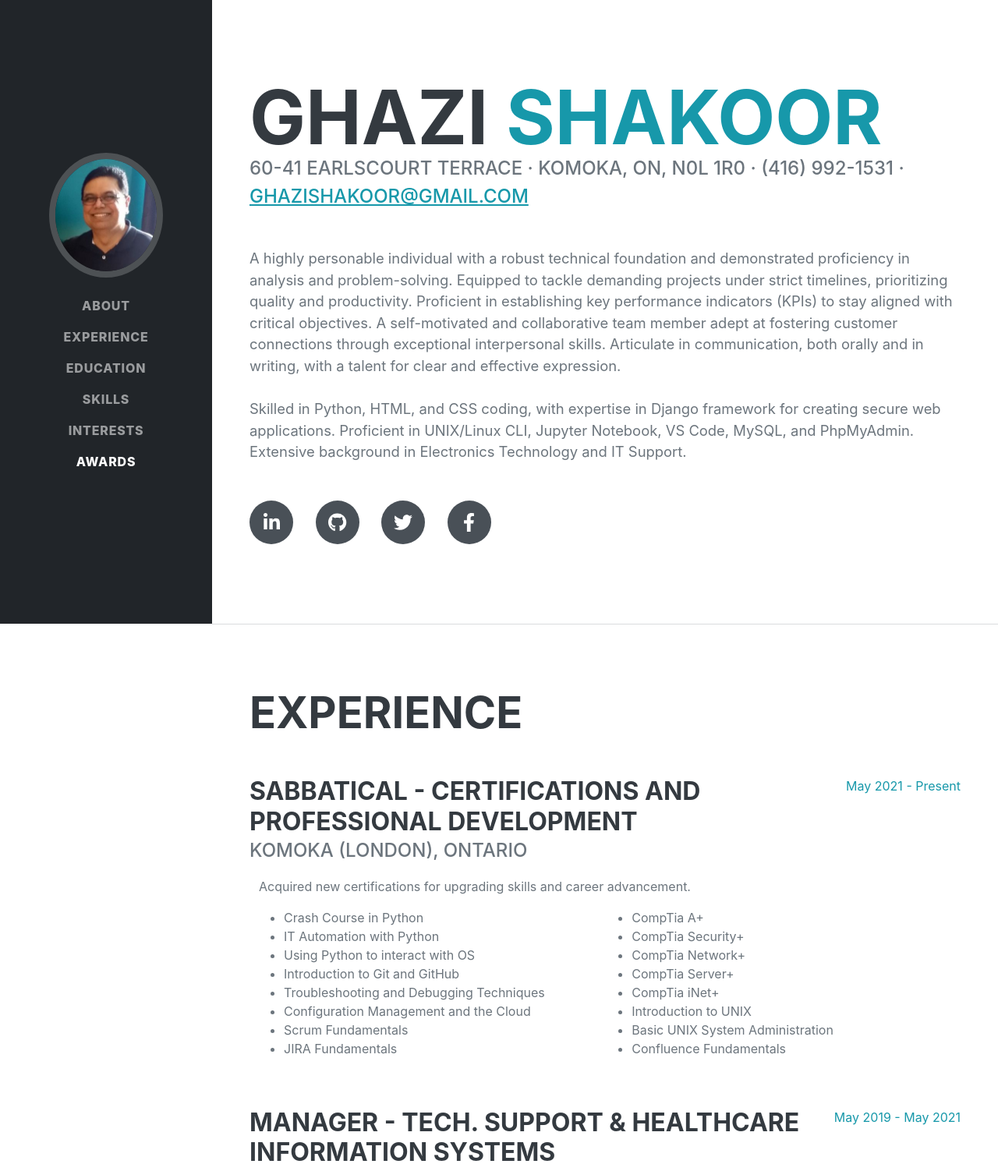
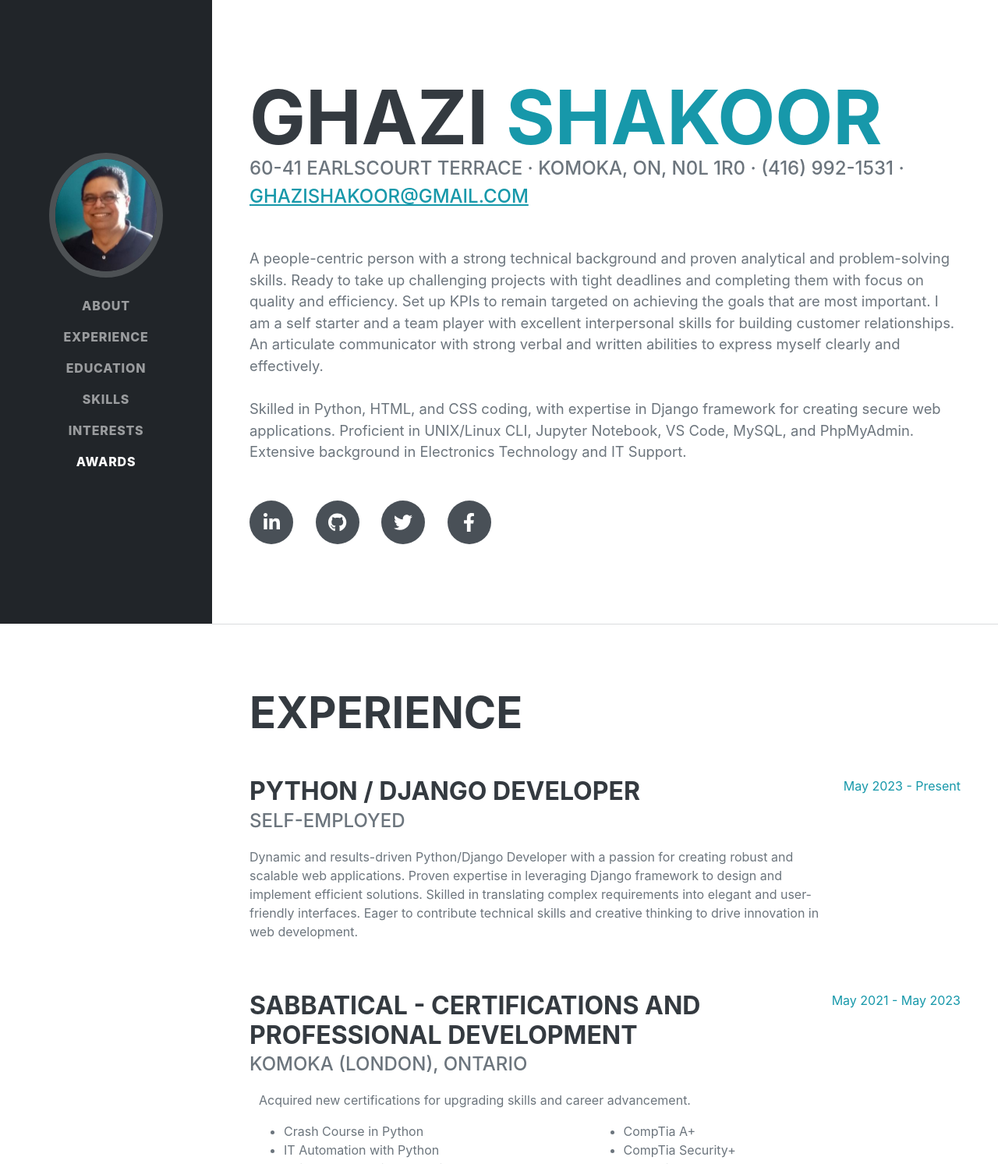
Before and after one commit to ghazishakoor/resume, a plain HTML site: page index.html in a window 1280 px wide. Shown: the top 1493 px of the page at 78% size. Drawn offline with nearby package versions, Linux system fonts and the light colour scheme; a web font is replaced by a local one.

Commit message:
Update index.html add django developer experience

```diff
--- a/index.html
+++ b/index.html
@@ -47,8 +47,7 @@
                         60-41 Earlscourt Terrace · Komoka, ON,  N0L 1R0 · (416) 992-1531 ·
                         <a href="mailto:ghazishakoor@gmail.com">ghazishakoor@gmail.com</a>
                     </div>
-                    <p class="lead mb-5">A highly personable individual with a robust technical foundation and demonstrated proficiency in analysis and problem-solving. Equipped to tackle demanding projects under strict timelines, prioritizing quality and productivity. Proficient in establishing key performance indicators (KPIs) to stay aligned with critical objectives. A self-motivated and collaborative team member adept at fostering customer connections through exceptional interpersonal skills. Articulate in communication, both orally and in writing, with a talent for clear and effective expression.<br /><br />
-                        Skilled in Python, HTML, and CSS coding, with expertise in Django framework for creating secure web applications. Proficient in UNIX/Linux CLI, Jupyter Notebook, VS Code, MySQL, and PhpMyAdmin. Extensive background in Electronics Technology and IT Support.</p>
+                    <p class="lead mb-5">A people-centric person with a strong technical background and proven analytical and problem-solving skills. Ready to take up challenging projects with tight deadlines and completing them with focus on quality and efficiency. Set up KPIs to remain targeted on achieving the goals that are most important. I am a self starter and a team player with excellent interpersonal skills for building customer relationships. An articulate communicator with strong verbal and written abilities to express myself clearly and effectively.<br /><br />Skilled in Python, HTML, and CSS coding, with expertise in Django framework for creating secure web applications. Proficient in UNIX/Linux CLI, Jupyter Notebook, VS Code, MySQL, and PhpMyAdmin. Extensive background in Electronics Technology and IT Support.</p>
                     <div class="social-icons">
                         <a class="social-icon" href="https://www.linkedin.com/in/ghazishakoor/" target="_blank"><i class="fab fa-linkedin-in"></i></a>
                         <a class="social-icon" href="#!"><i class="fab fa-github"></i></a>
@@ -62,6 +61,17 @@
             <section class="resume-section" id="experience">
                 <div class="resume-section-content">
                     <h2 class="mb-5">Experience</h2>
+                    <div class="d-flex flex-column flex-md-row justify-content-between mb-5">
+                        <div class="flex-grow-1">
+                            <h3 class="mb-0">Python / Django developer</h3>
+                            <div class="subheading mb-3">Self-employed</div>
+                            <p>Dynamic and results-driven Python/Django Developer with a passion for creating robust and scalable web applications.
+                            Proven expertise in leveraging Django framework to design and implement efficient solutions. Skilled in translating
+                            complex requirements into elegant and user-friendly interfaces. Eager to contribute technical skills and creative
+                            thinking to drive innovation in web development.</p>
+                        </div>
+                        <div class="flex-shrink-0"><span class="text-lightseagreen">May 2023 - Present</span></div>
+                    </div>
                     <div class="d-flex flex-column flex-md-row justify-content-between mb-5">
                         <div class="flex-grow-1">
                             <h3 class="mb-0">Sabbatical - Certifications and Professional Development</h3>
@@ -96,7 +106,7 @@
                                 </div>
                             </div>
                         </div>
-                        <div class="flex-shrink-0"><span class="text-lightseagreen">May 2021 - Present</span></div>
+                        <div class="flex-shrink-0"><span class="text-lightseagreen">May 2021 - May 2023</span></div>
                     </div>
                     <div class="d-flex flex-column flex-md-row justify-content-between mb-5">
                         <div class="flex-grow-1">
```
